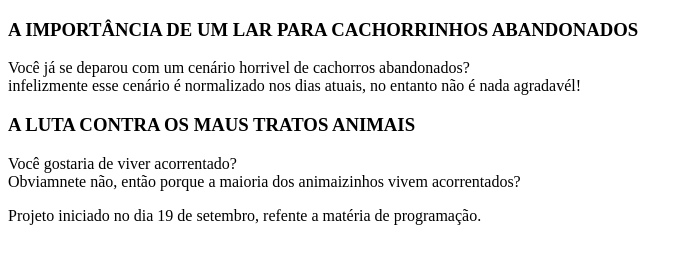
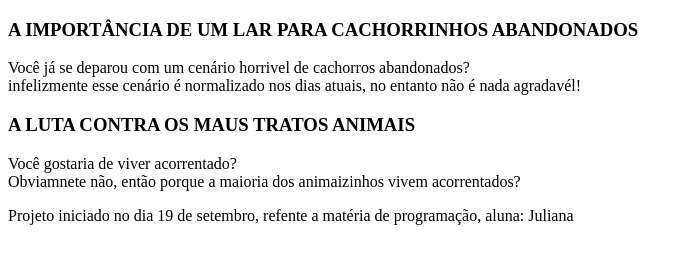
Before and after one commit to JU-25/flashcard, a plain HTML site: page index.html in a window 1280 px wide. Shown: the whole page, without its empty margins (0-693 px from the left). Drawn offline with Linux system fonts and the light colour scheme.

Commit message:
referencias

```diff
--- a/index.html
+++ b/index.html
@@ -16,6 +16,7 @@
                     </div>
                     <div class="cartao__conteudo__resposta">
                         infelizmente esse cenário é normalizado nos dias atuais, no entanto não é nada agradavél!
+
                     </div>
                 </div>
             </article>
@@ -33,7 +34,7 @@
         </section>
     </main>
     <footer>
-        <p> Projeto iniciado no dia 19 de setembro, refente a matéria de programação.</p>
+        <p> Projeto iniciado no dia 19 de setembro, refente a matéria de programação, aluna: Juliana</p>
     </footer>
 </body>
 </html>
```
